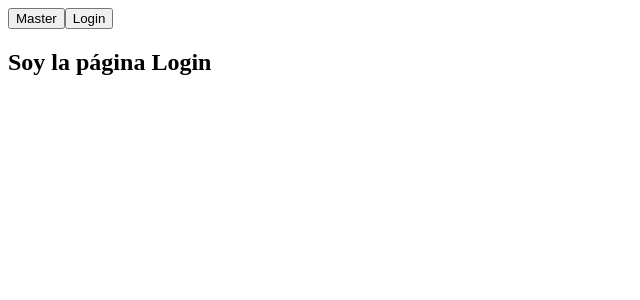
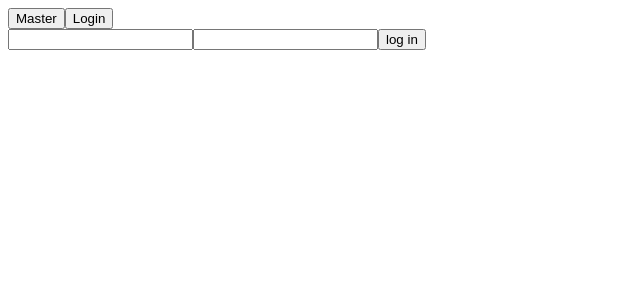
Before and after one commit to bg-isma/eoi-users-administration-app, an Angular app: page /admin in a window 1280 px wide. Shown: the top 300 px of the page, without its empty margins (0-640 px from the left). Built offline with nearby package versions, Linux system fonts and the light colour scheme.

Commit message:
details errors fixed, login structure

```diff
--- a/src/app/Componentes/details/details.component.html
+++ b/src/app/Componentes/details/details.component.html
@@ -12,10 +12,10 @@
             <p *ngIf="course.hours >= 0">Número de horas: {{course.hours}}</p>
             <p *ngIf="course.professors.length >= 0">Descripción de curso: {{course.description}}</p>
             <ul>Habilidades:
-                <li *ngFor="let skill of skills">{{skill}}</li>
+                <li *ngFor="let skill of course.skills">{{skill}}</li>
             </ul>
             <ul>Profesores que imparten el curso:
-                <li *ngFor="let professor of professors">{{professor}}</li>
+                <li *ngFor="let professor of course.professors">{{professor}}</li>
             </ul>
             <p >Área del curso: {{course.area}}</p>
             <p >Año del curso: {{course.year}}</p>
--- a/src/app/Componentes/login/login.component.html
+++ b/src/app/Componentes/login/login.component.html
@@ -1 +1,5 @@
-<h2>Soy la página Login</h2>
+<form action="">
+    <input type="text">
+    <input type="text">
+    <button>log in</button>
+</form>
```
